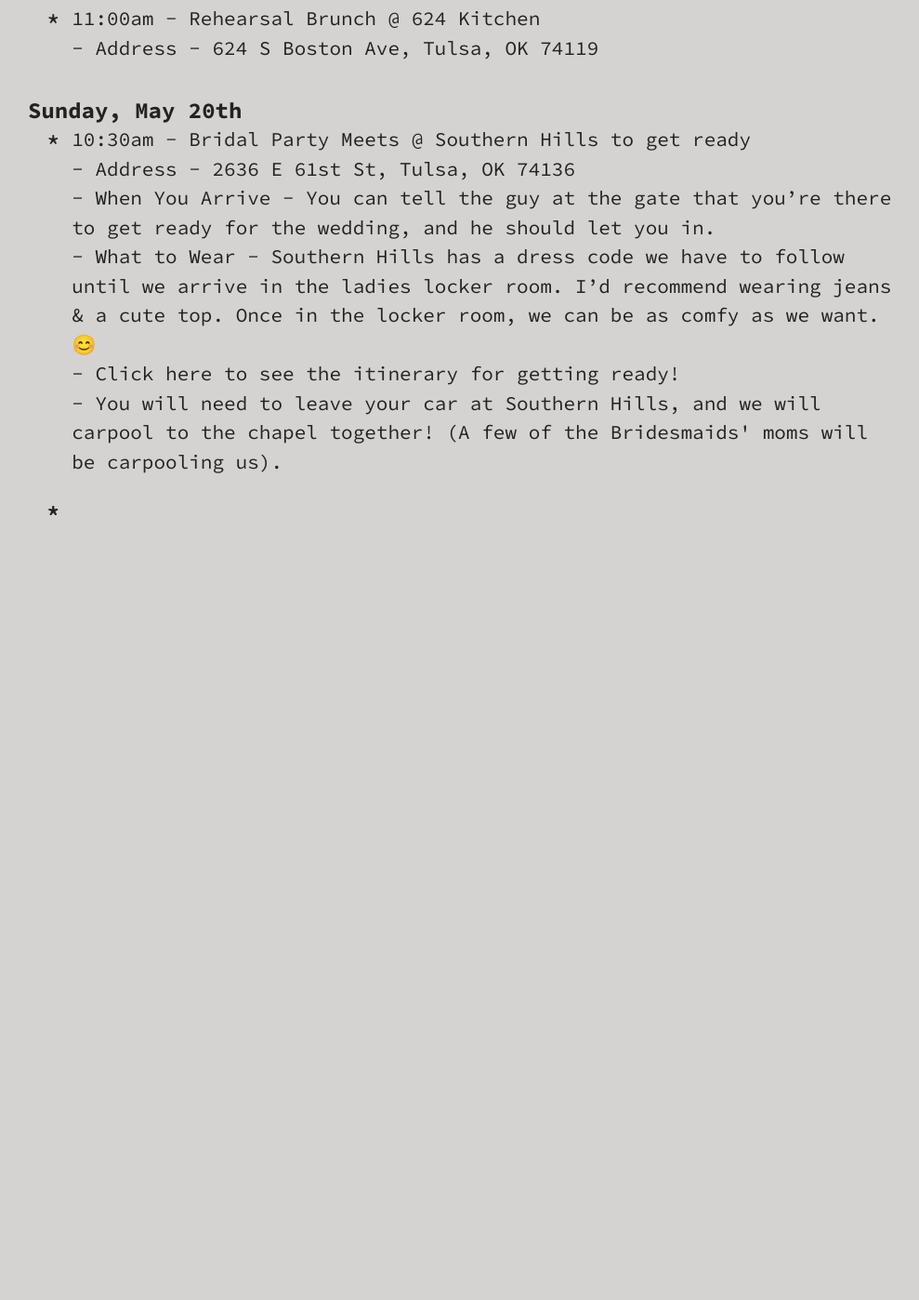
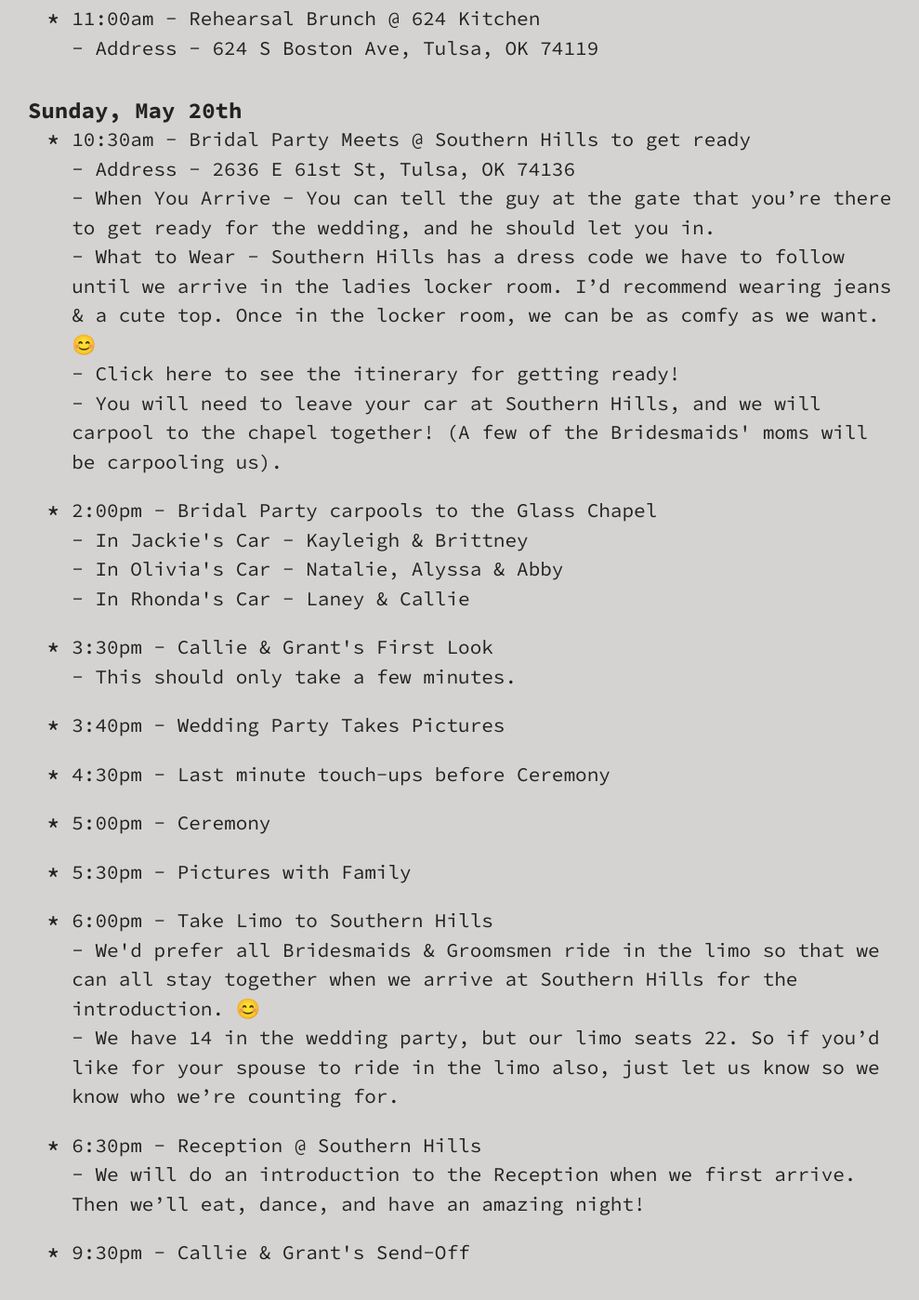
Before and after one commit to grantstandridge/grantstandridge.github.io, a Jekyll site: the page built from _buckets/bridesmaids.markdown, in a window 1280 px wide and 1400 px high, scrolled down 851 px. Shown: the whole window at 93% size, without its empty margins (140-1129 px from the left). Built offline with Jekyll 4.4.1, drawn with Linux system fonts in a browser that asks for light colours; before the commit the page ends 1438 px from its top, so only the background shows below that.

Commit message:
Updated Bridesmaids

```diff
--- a/_buckets/bridesmaids.markdown
+++ b/_buckets/bridesmaids.markdown
@@ -29,7 +29,21 @@ Schedule:
     here to see the itinerary for getting ready! \n<br>- You will need to leave your
     car at Southern Hills, and we will carpool to the chapel together! (A few of the
     Bridesmaids' moms will be carpooling us). "
-  -
-  -
+  - "2:00pm - Bridal Party carpools to the Glass Chapel \n<br>- In Jackie's Car -
+    Kayleigh & Brittney\n<br>- In Olivia's Car - Natalie, Alyssa & Abby\n<br>- In
+    Rhonda's Car - Laney & Callie "
+  - "3:30pm - Callie & Grant's First Look \n<br>- This should only take a few minutes. "
+  - '3:40pm - Wedding Party Takes Pictures '
+  - 4:30pm - Last minute touch-ups before Ceremony
+  - '5:00pm - Ceremony '
+  - 5:30pm - Pictures with Family
+  - "6:00pm - Take Limo to Southern Hills\n<br>- We'd prefer all Bridesmaids & Groomsmen
+    ride in the limo so that we can all stay together when we arrive at Southern Hills
+    for the introduction. \U0001F60A\n<br>- We have 14 in the wedding party, but our
+    limo seats 22. So if you’d like for your spouse to ride in the limo also, just
+    let us know so we know who we’re counting for."
+  - "6:30pm - Reception @ Southern Hills\n<br>- We will do an introduction to the
+    Reception when we first arrive. Then we’ll eat, dance, and have an amazing night! "
+  - 9:30pm - Callie & Grant's Send-Off
 layout: schedule
 ---
```
